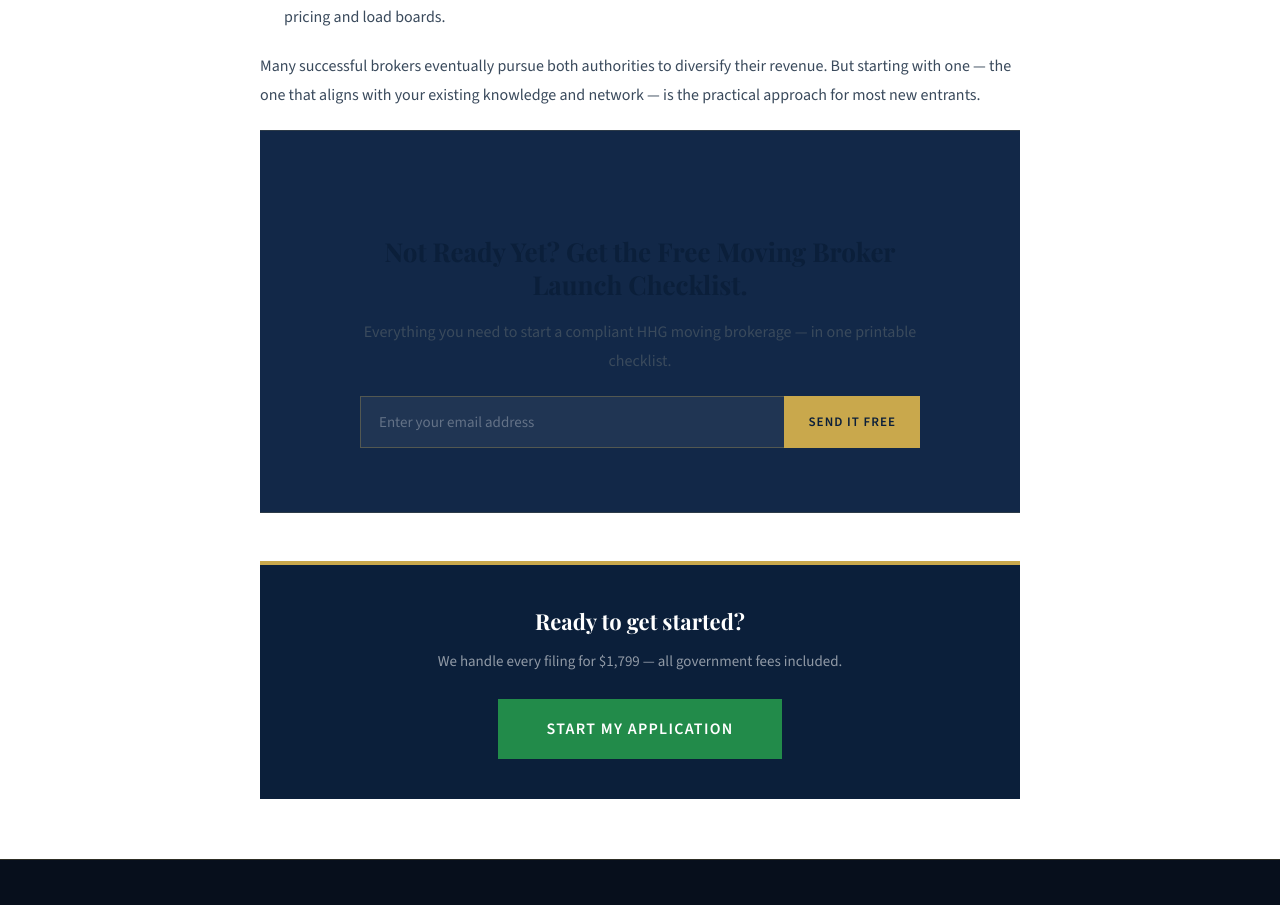
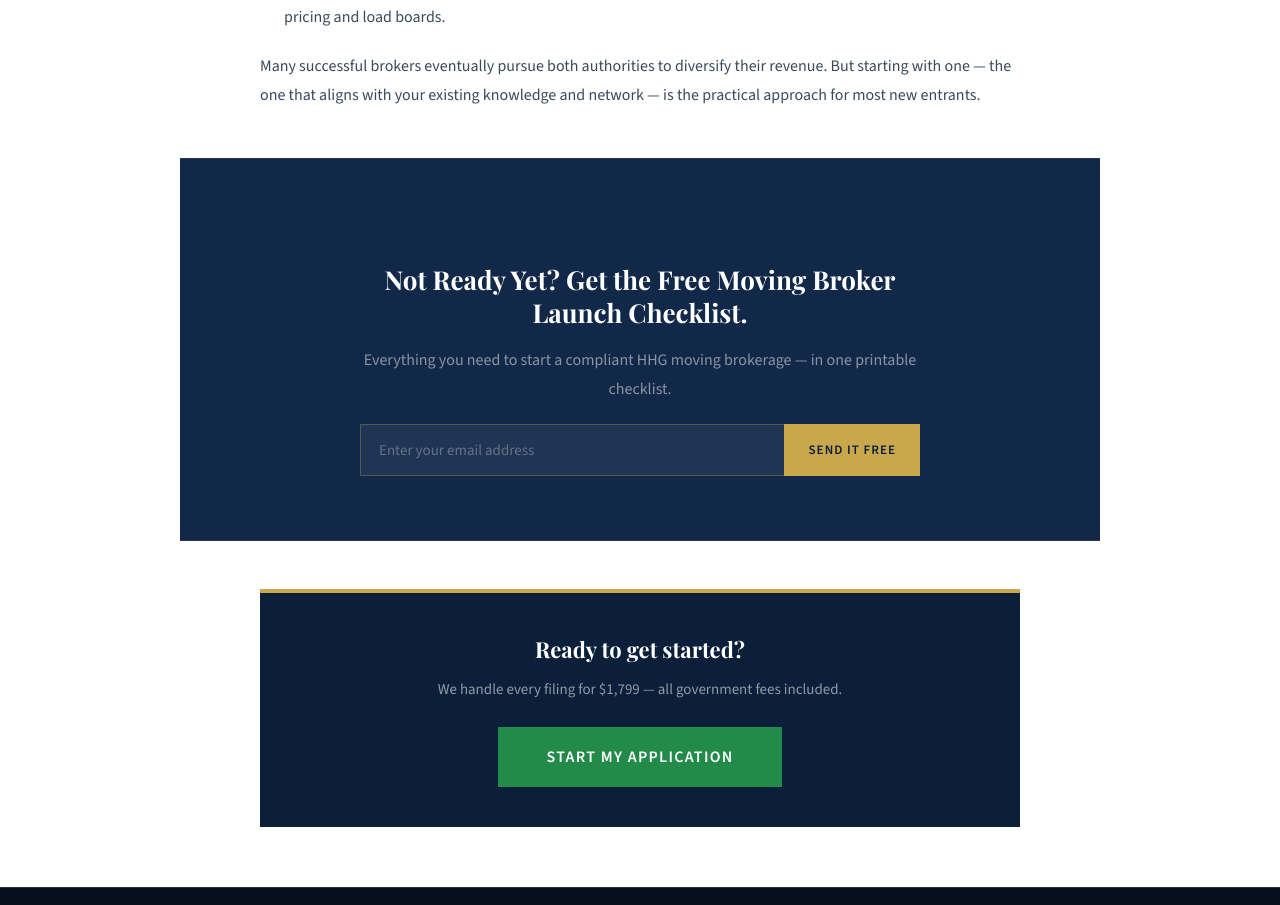
Before and after one commit to deltamoversusa-star/brokerfilings, a Next.js app: page /blog/hhg-broker-vs-freight-broker in a window 1280 px wide. Shown: the part 3129-4034 px from the top of the page. Built offline with nearby package versions, Linux system fonts and the light colour scheme.

Commit message:
Fix lead capture text color override in article body

```diff
--- a/src/app/globals.css
+++ b/src/app/globals.css
@@ -879,6 +879,18 @@ footer {
   margin: 0 auto;
 }
 
+.article-body-inner .lead-capture {
+  margin: 48px -40px;
+}
+
+.article-body-inner .lead-capture h2 {
+  color: var(--white) !important;
+}
+
+.article-body-inner .lead-capture p {
+  color: rgba(255, 255, 255, 0.5) !important;
+}
+
 .article-body h2 {
   font-family: var(--font-playfair), 'Playfair Display', serif;
   font-size: 26px;
--- a/src/components/LeadCapture.tsx
+++ b/src/components/LeadCapture.tsx
@@ -22,6 +22,7 @@ export default function LeadCapture({ source }: { source?: string } = {}) {
   }
 
   return (
+    <div style={{ margin: "48px -40px" }}>
     <div className="lead-capture">
       <div className="lead-capture-inner">
         <h2>Not Ready Yet? Get the Free Moving Broker Launch Checklist.</h2>
@@ -50,5 +51,6 @@ export default function LeadCapture({ source }: { source?: string } = {}) {
         {status === 'error' && <p className="lead-error">{errorMsg}</p>}
       </div>
     </div>
+    </div>
   )
 }
```
